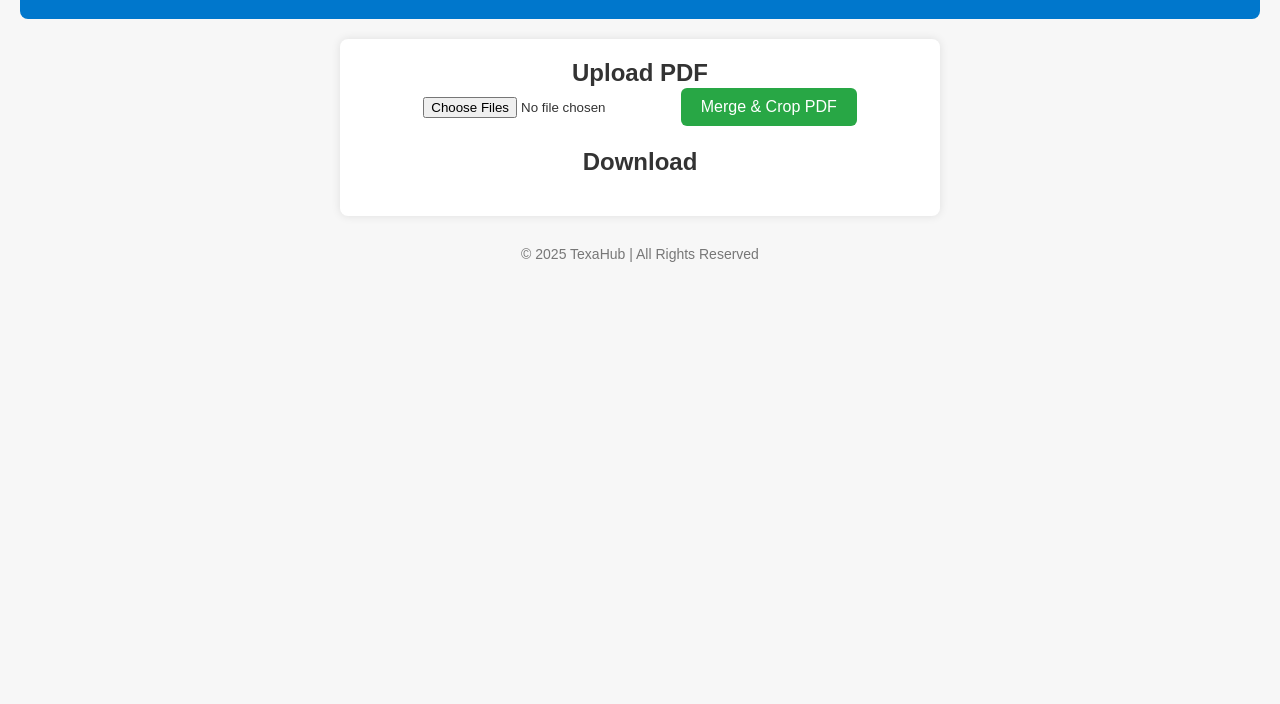
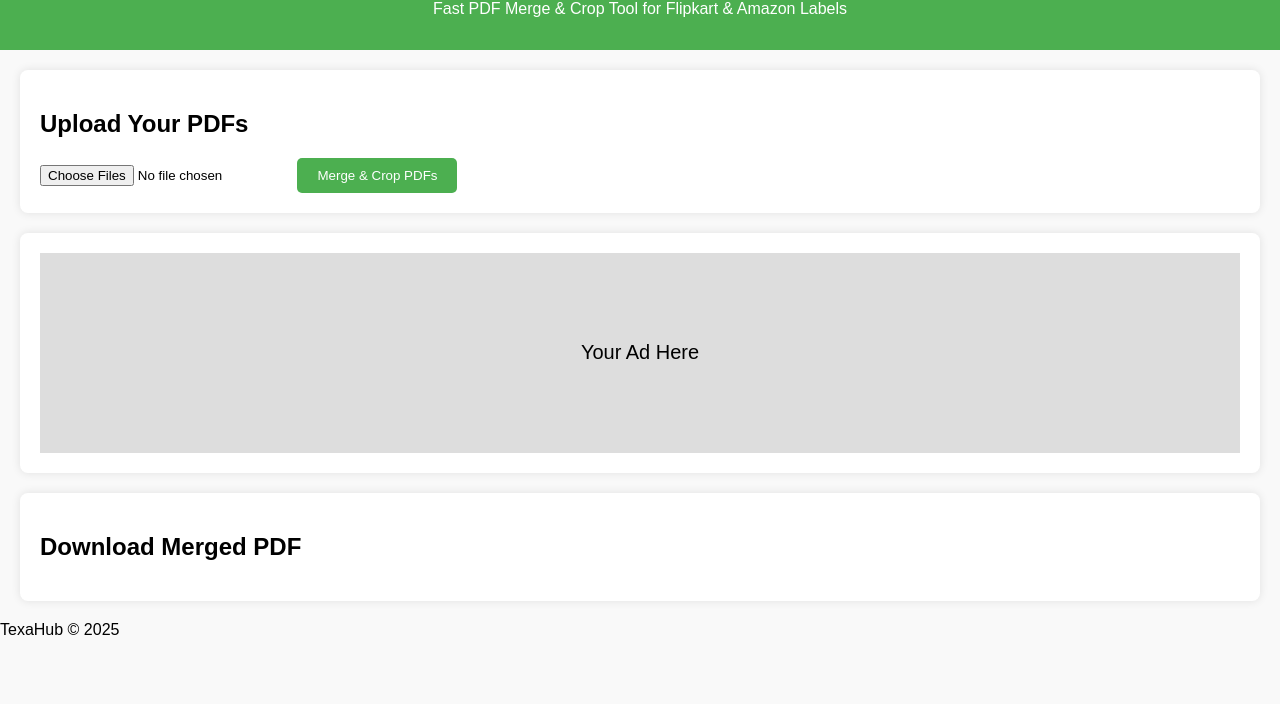
Before and after one commit to KbUsadadiya/TexaHub, a plain HTML site: page index.html in a window 1280 px wide. Shown: the part 96-800 px from the top of the page. Drawn offline with Linux system fonts and the light colour scheme.

Commit message:
Add files via upload

```diff
--- a/index.html
+++ b/index.html
@@ -3,30 +3,34 @@
 <head>
     <meta charset="UTF-8">
     <meta name="viewport" content="width=device-width, initial-scale=1.0">
-    <title>TexaHub - PDF Merge & Crop Tool</title>
+    <title>Quick PDF Merge & Crop</title>
     <link rel="stylesheet" href="style.css">
 </head>
 <body>
     <header>
-        <h1>TexaHub</h1>
-        <p>Simple PDF Merge and Crop Tool for Flipkart & Meesho Label Printing</p>
+        <h1>Quick PDF Merge & Crop Tool</h1>
+        <p>Fast PDF Merge & Crop Tool for Flipkart & Amazon Labels</p>
     </header>
 
     <main>
         <section class="upload-section">
-            <h2>Upload PDF</h2>
-            <input type="file" id="pdfUpload" accept="application/pdf" multiple>
-            <button onclick="mergeAndCrop()">Merge & Crop PDF</button>
+            <h2>Upload Your PDFs</h2>
+            <input type="file" id="fileInput" multiple accept="application/pdf">
+            <button onclick="mergeAndCrop()">Merge & Crop PDFs</button>
         </section>
 
-        <section class="output-section">
-            <h2>Download</h2>
-            <a id="downloadLink" style="display:none;">Download Merged PDF</a>
+        <section class="ad-section">
+            <div class="ad-box">Your Ad Here</div>
+        </section>
+
+        <section class="download-section">
+            <h2>Download Merged PDF</h2>
+            <a id="downloadLink" style="display:none">Download PDF</a>
         </section>
     </main>
 
     <footer>
-        <p>© 2025 TexaHub | All Rights Reserved</p>
+        <p>TexaHub © 2025</p>
     </footer>
 
     <script src="script.js"></script>
--- a/script.js
+++ b/script.js
@@ -1,22 +1,15 @@
-document.addEventListener('DOMContentLoaded', function() {
-    const fileInput = document.getElementById('file-input');
-    const mergeButton = document.getElementById('merge-btn');
-    const outputDiv = document.getElementById('output');
+function mergeAndCrop() {
+    const fileInput = document.getElementById('fileInput');
+    if (fileInput.files.length === 0) {
+        alert('Please upload at least one PDF file.');
+        return;
+    }
 
-    mergeButton.addEventListener('click', function() {
-        const files = fileInput.files;
-        if (files.length === 0) {
-            alert('કૃપા કરીને ઓછામાં ઓછું એક PDF ફાઈલ પસંદ કરો.');
-            return;
-        }
-
-        outputDiv.innerHTML = '<p>પ્રોસેસ ચાલુ છે... કૃપા કરીને રાહ જુઓ.</p>';
-
-        // અહીં સાચો PDF મર્જ અને ક્રોપ લોજિક આવશે.
-        // હવે Demo તરીકે simple message બતાવું છું.
-
-        setTimeout(function() {
-            outputDiv.innerHTML = '<p><strong>તમારું PDF સફળતાપૂર્વક મર્જ અને ક્રોપ થઈ ગયું છે!</strong></p>';
-        }, 2000); // 2 સેકંડમાં ફેક મેસેજ આવે છે
-    });
-});
+    // Simulated download link (In production, you would merge PDFs server-side)
+    const downloadLink = document.getElementById('downloadLink');
+    downloadLink.style.display = 'block';
+    downloadLink.href = '#'; // Replace with actual file URL after processing
+    downloadLink.download = 'merged-cropped.pdf';
+    downloadLink.textContent = 'Click here to Download';
+    alert('Simulated Merge and Crop done. Ready for download.');
+}
--- a/style.css
+++ b/style.css
@@ -1,59 +1,38 @@
-* {
+body {
+    font-family: Arial, sans-serif;
     margin: 0;
     padding: 0;
-    box-sizing: border-box;
+    background: #f9f9f9;
 }
-
-body {
-    font-family: Arial, sans-serif;
-    background-color: #f7f7f7;
-    color: #333;
+header {
+    background: #4CAF50;
+    color: white;
+    padding: 1em;
     text-align: center;
+}
+.upload-section, .download-section, .ad-section {
+    margin: 20px;
     padding: 20px;
-}
-
-header {
-    background-color: #0077cc;
-    color: white;
-    padding: 20px 0;
-    margin-bottom: 20px;
+    background: white;
     border-radius: 8px;
-}
-
-main {
-    background: white;
-    padding: 20px;
-    border-radius: 8px;
-    max-width: 600px;
-    margin: auto;
     box-shadow: 0 0 10px rgba(0,0,0,0.1);
 }
-
-.upload-section, .output-section {
-    margin-bottom: 20px;
+button {
+    padding: 10px 20px;
+    background: #4CAF50;
+    color: white;
+    border: none;
+    border-radius: 5px;
+    cursor: pointer;
 }
-
-input[type="file"] {
-    margin-top: 10px;
-    margin-bottom: 10px;
+button:hover {
+    background: #45a049;
 }
-
-button {
-    background-color: #28a745;
-    color: white;
-    padding: 10px 20px;
-    border: none;
-    border-radius: 6px;
-    cursor: pointer;
-    font-size: 16px;
+.ad-box {
+    height: 200px;
+    background: #ddd;
+    display: flex;
+    justify-content: center;
+    align-items: center;
+    font-size: 20px;
 }
-
-button:hover {
-    background-color: #218838;
-}
-
-footer {
-    margin-top: 30px;
-    font-size: 14px;
-    color: #777;
-}
```
